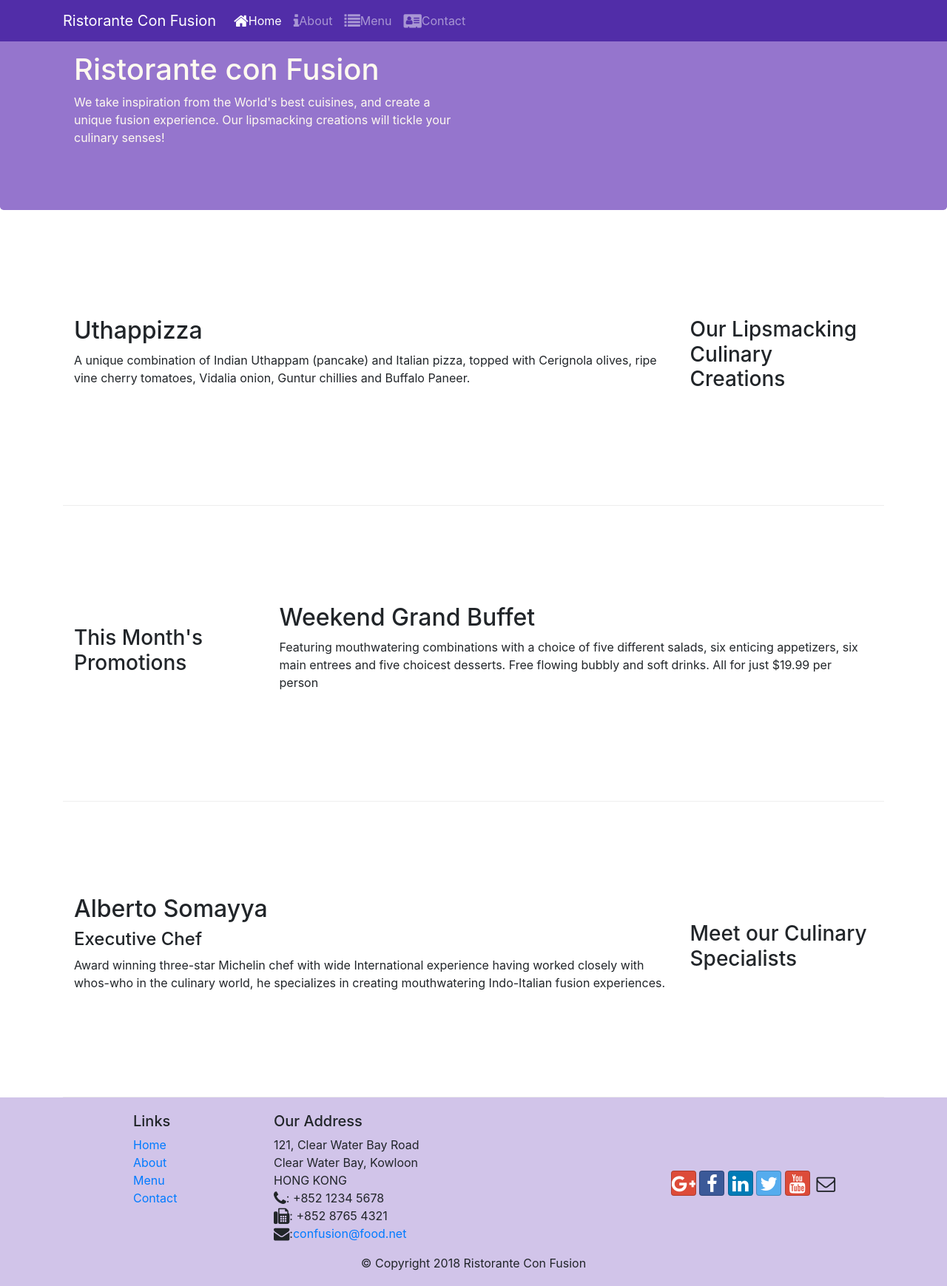
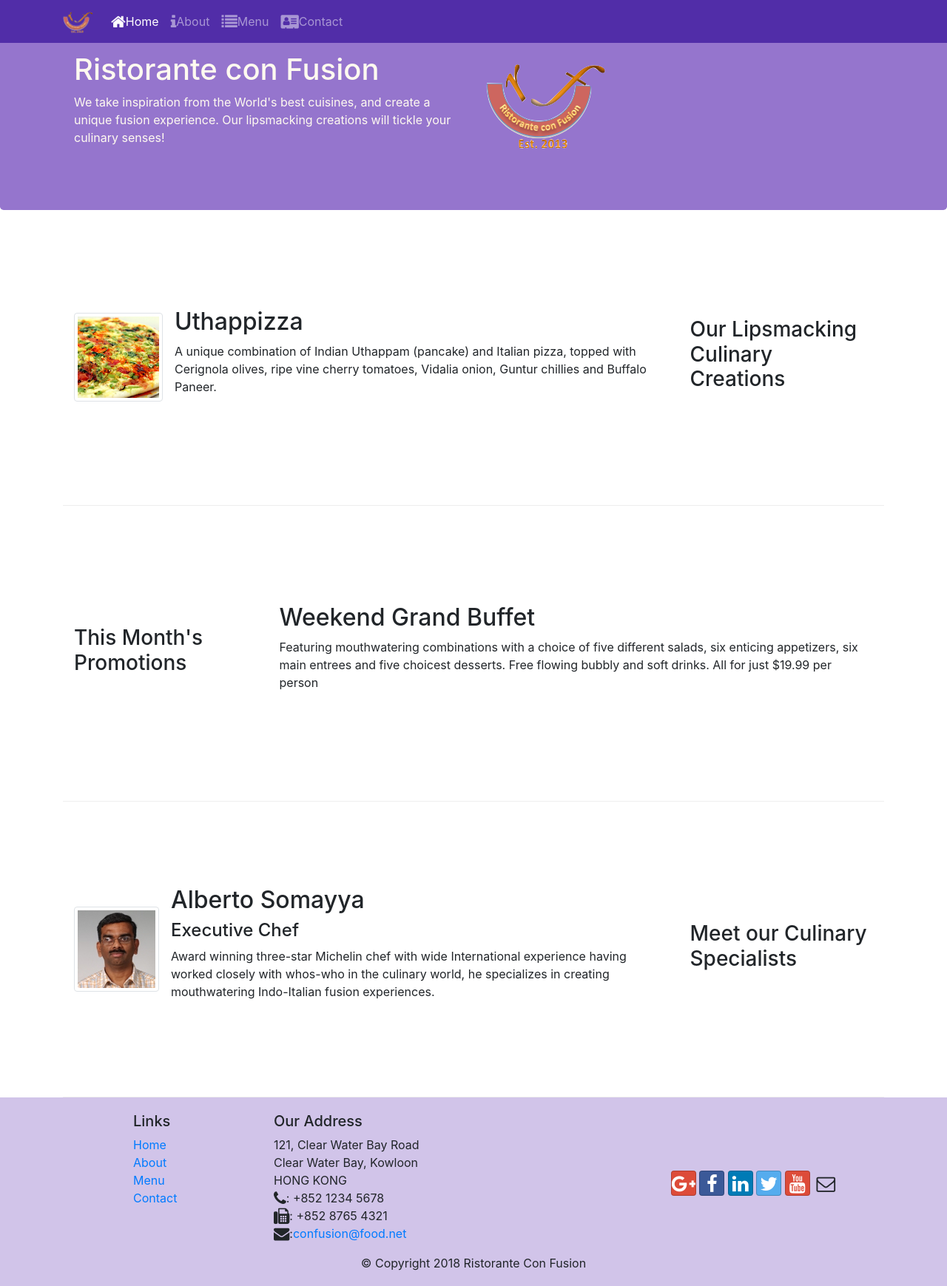
Before and after one commit to manalsafraoui/test, a website: page index.html in a window 1280 px wide. Shown: the whole page at 74% size. Drawn offline with nearby package versions, Linux system fonts and the light colour scheme.

Commit message:
Images and Media

```diff
--- a/index.html
+++ b/index.html
@@ -21,7 +21,7 @@
             <button class="navbar-toggler" type="button" data-toggle="collapse" data-target="#navbar">
                 <span class="navbar-toggler-icon"></span>
             </button>
-           <a class="navbar-brand" href="#">Ristorante Con Fusion</a>
+           <a class="navbar-brand" href="#"><img src="img/logo.png" height="30" width="41"></a>
             <div class="collaps navbar-collapse" id="navbar">
                 <ul class="navbar-nav mr-auto">
                     <li class="nav-item active"><a class="nav-link" href="#"><span class="fa fa-home fa-lg"></span>Home</a></li>
@@ -40,7 +40,8 @@
                     <h1>Ristorante con Fusion</h1>
                     <p>We take inspiration from the World's best cuisines, and create a unique fusion experience. Our lipsmacking creations will tickle your culinary senses!</p>
                 </div>
-                <div class="col-12 col-sm">
+                <div class="col-12 col-sm align-self-center">
+                    <img src="img/logo.png" class="img-fluid">
                 </div>
             </div>
         </div>
@@ -53,8 +54,19 @@
                 <h3>Our Lipsmacking Culinary Creations</h3>
             </div>
             <div class="col col-sm  order-sm-first col-md">
-                <h2>Uthappizza</h2>
-                <p>A unique combination of Indian Uthappam (pancake) and Italian pizza, topped with Cerignola olives, ripe vine cherry tomatoes, Vidalia onion, Guntur chillies and Buffalo Paneer.</p>
+
+                <div class="media">
+                    <img class="d-flex mr-3 img-thumbnail align-self-center"
+                            src="img/uthappizza.png" alt="Uthappizza">
+                    <div class="media-body">
+                        <h2 class="mt-0">Uthappizza</h2>
+                        <p class="d-none d-sm-block">A unique combination of Indian Uthappam (pancake) and
+                            Italian pizza, topped with Cerignola olives, ripe vine
+                            cherry tomatoes, Vidalia onion, Guntur chillies and
+                            Buffalo Paneer.
+                        </p>
+                    </div>
+                </div>
             </div>
         </div>
 
@@ -74,9 +86,19 @@
                 <h3>Meet our Culinary Specialists</h3>
             </div>
             <div class="col col-sm  order-sm-first col-md">
-                <h2>Alberto Somayya</h2>
-                <h4>Executive Chef</h4>
-                <p>Award winning three-star Michelin chef with wide International experience having worked closely with whos-who in the culinary world, he specializes in creating mouthwatering Indo-Italian fusion experiences. </p>
+                <div class="media">
+                    <img class="d-flex mr-3 img-thumbnail align-self-center"
+                            src="img/alberto.png" alt="Alberto Somayya">
+                    <div class="media-body">
+                        <h2 class="mt-0">Alberto Somayya</h2>
+                        <h4>Executive Chef</h4>
+                        <p class="d-none d-sm-block">Award winning three-star Michelin chef with wide
+                            International experience having worked closely with
+                            whos-who in the culinary world, he specializes in
+                            creating mouthwatering Indo-Italian fusion experiences.
+                            </p>
+                    </div>
+                </div>
             </div>
         </div>
     </div>
```
Also changed, not shown: aboutus.html (+1 -1 lines), contactus.html (+1 -1 lines), img/alberto.png (added), img/buffet.png (added), img/logo.png (added), img/uthappizza.png (added), logo.png (added), 1 other file.
